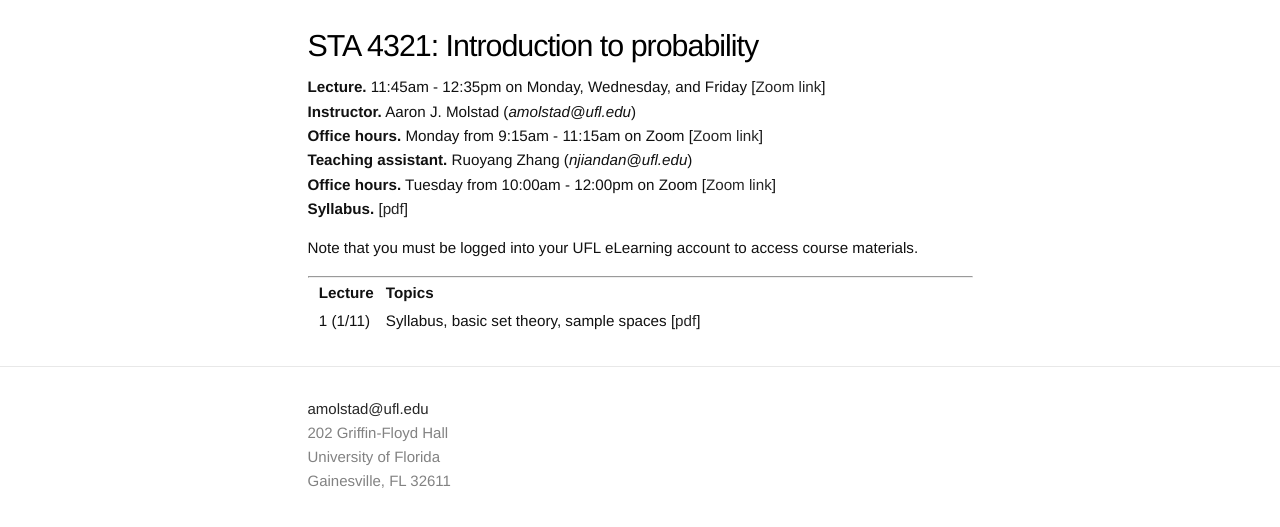
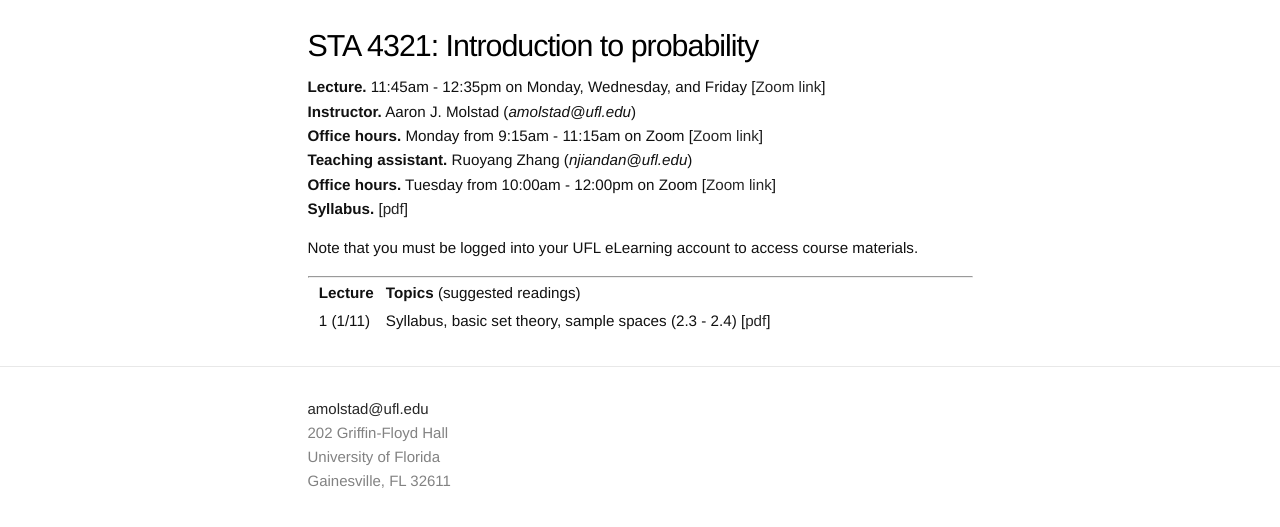
Before and after one commit to ajmolstad/ajmolstad.github.io, a Jekyll site: the page built from S21_STA4321.md, in a window 1280 px wide. Shown: the top 527 px of the page. Built offline with Jekyll 4.4.1, drawn with Linux system fonts in a browser that asks for light colours.

Commit message:
Update S21_STA4321.md

```diff
--- a/S21_STA4321.md
+++ b/S21_STA4321.md
@@ -15,5 +15,5 @@ Note that you must be logged into your UFL eLearning account to access course ma
 
 ---------------
 
-||  **Lecture** ||  **Topics**  ||
-|| 1 (1/11)  || Syllabus, basic set theory, sample spaces [[pdf](https://ufl.instructure.com/files/56130636/download?download_frd=1)] ||
+||  **Lecture** ||  **Topics** (suggested readings) ||
+|| 1 (1/11)  || Syllabus, basic set theory, sample spaces (2.3 - 2.4) [[pdf](https://ufl.instructure.com/files/56130636/download?download_frd=1)] ||
```
